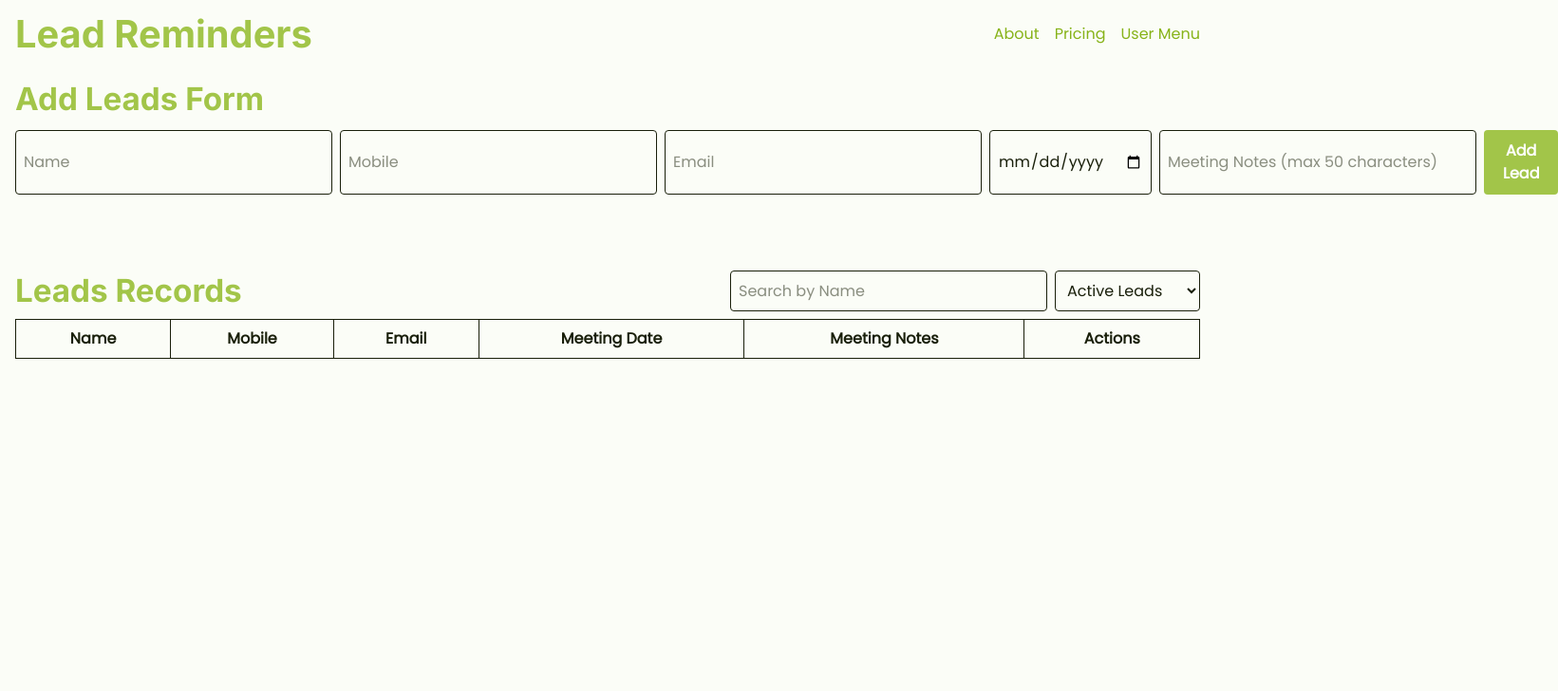
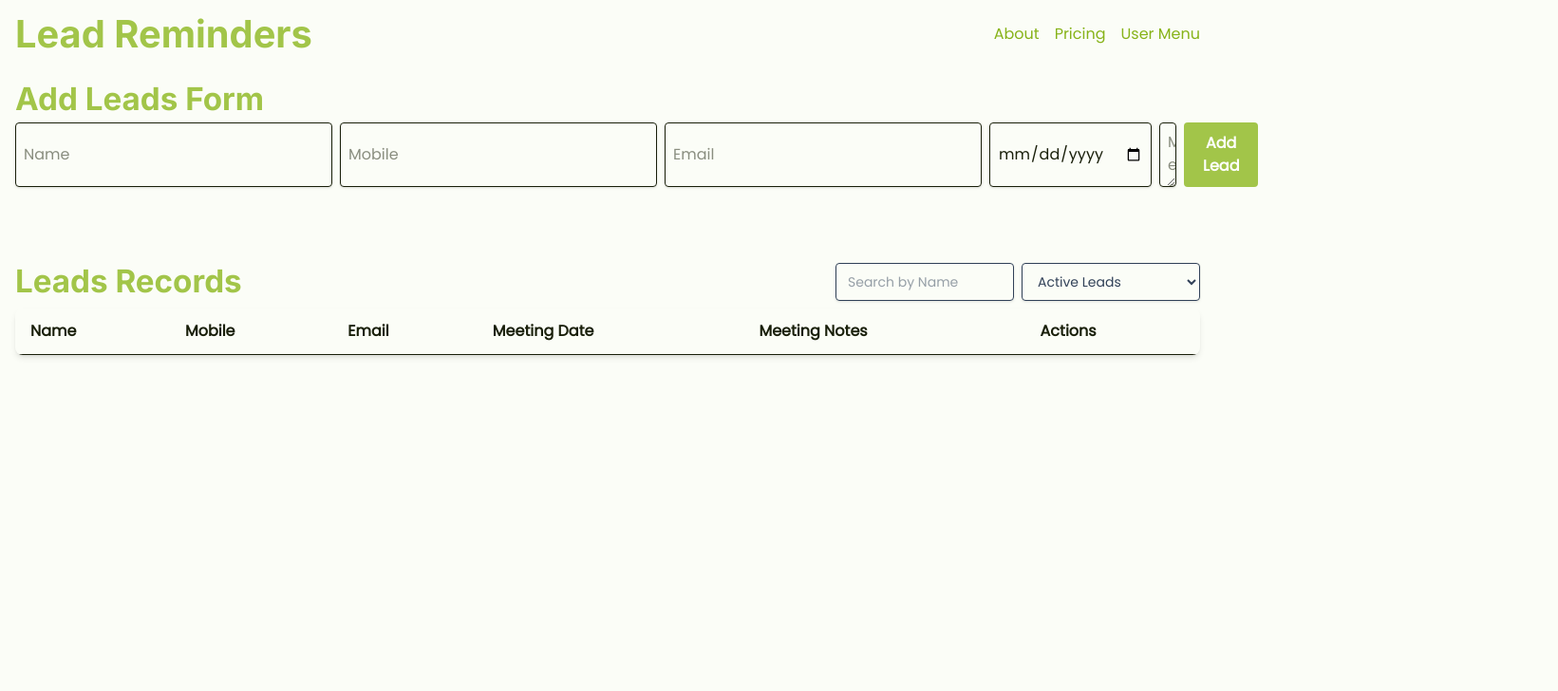
Before and after one commit to vaibhav-if/lead-reminder-frontend, a React (Vite) app: page / in a window 1280 px wide. Shown: the top 728 px of the page at 95% size, 1641 px wide, since content can reach past the window. Built offline with nearby package versions, Linux system fonts and the light colour scheme.

Commit message:
Style leads form and table, and minor changes in other forms

```diff
--- a/src/Footer.jsx
+++ b/src/Footer.jsx
@@ -1,7 +1,9 @@
 function Footer() {
   return (
     <footer className="text-center p-4">
-      &copy; {new Date().getFullYear()} Lead Reminders. All rights reserved.
+      <small>
+        &copy; {new Date().getFullYear()} Lead Reminders. All rights reserved.
+      </small>
     </footer>
   );
 }
--- a/src/Leads.jsx
+++ b/src/Leads.jsx
@@ -162,7 +162,8 @@ function Leads() {
 
   return (
     <div>
-      <h2 className="mb-4">Add Leads Form</h2>
+      <div class="w-full items-center">
+        <h2 className="mb-2">Add Leads Form</h2>
         <div className="flex flex-col md:flex-row gap-2">
           <input
             type="text"
@@ -170,7 +171,7 @@ function Leads() {
             placeholder="Name"
             value={newLead.name}
             onChange={handleChange}
-          className="border  p-2 rounded"
+            className="border p-2 rounded transition duration-300 ease shadow-sm focus:shadow-md focus:outline-none"
             required
           />
           <input
@@ -179,7 +180,7 @@ function Leads() {
             placeholder="Mobile"
             value={newLead.mobile}
             onChange={handleChange}
-          className="border  p-2 rounded"
+            className="border  p-2 rounded transition duration-300 ease shadow-sm focus:shadow-md focus:outline-none"
             required
           />
           <input
@@ -188,23 +189,24 @@ function Leads() {
             placeholder="Email"
             value={newLead.email}
             onChange={handleChange}
-          className="border  p-2 rounded"
+            className="border  p-2 rounded transition duration-300 ease shadow-sm focus:shadow-md focus:outline-none"
           />
           <input
             type="date"
             name="meeting_date"
             value={newLead.meeting_date}
             onChange={handleChange}
-          className="border  p-2 rounded"
+            className="border  p-2 rounded transition duration-300 ease shadow-sm focus:shadow-md focus:outline-none"
           />
-        <input
+          <textarea
             type="text"
             name="meeting_notes"
             placeholder="Meeting Notes (max 50 characters)"
             value={newLead.meeting_notes}
             onChange={handleChange}
             maxLength={50}
-          className="border  p-2 rounded"
+            className="border  p-2 rounded transition duration-300 ease shadow-sm focus:shadow-md focus:outline-none"
+            rows={1}
           />
           <button
             onClick={handleAddLead}
@@ -214,22 +216,27 @@ function Leads() {
           </button>
         </div>
         {errorMessage && <p className="error-message">{errorMessage}</p>}
+      </div>
 
-      {/* Search and Filter Section */}
-      <div className="mb-2 mt-20 flex justify-between items-center">
-        <h2 className="">Leads Records</h2>
-        <div className="flex gap-2">
+      {/* Table Section: Search and Filter Section */}
+      <div class="w-full flex justify-between items-center mb-2 mt-20">
+        <div>
+          <h2 class="">Leads Records</h2>
+        </div>
+        <div class="ml-3">
+          <div class="w-full max-w-sm min-w-[200px] relative">
+            <div class="relative flex gap-2">
               <input
                 type="text"
                 placeholder="Search by Name"
                 value={searchTerm}
                 onChange={(e) => setSearchTerm(e.target.value)}
-            className="border  p-2 rounded"
+                className="w-full pr-11 h-10 pl-3 py-2 bg-transparent  text-slate-700 text-sm border rounded transition duration-300 ease focus:outline-none shadow-sm focus:shadow-md"
               />
               <select
                 value={filterActive}
                 onChange={(e) => setFilterActive(e.target.value)}
-            className="border  p-2 rounded"
+                className="w-full pr-11 h-10 pl-3 py-2 bg-transparent  text-slate-700 text-sm border rounded transition duration-300 ease focus:outline-none shadow-sm focus:shadow-md"
               >
                 <option value="all">All Leads</option>
                 <option value="active">Active Leads</option>
@@ -237,16 +244,31 @@ function Leads() {
               </select>
             </div>
           </div>
+        </div>
+      </div>
 
-      <table className="min-w-full border ">
+      <div class="relative flex flex-col w-full h-full overflow-scroll shadow-md rounded-lg bg-clip-border">
+        <table class="w-full text-left table-auto min-w-max">
           <thead>
             <tr>
-            <th className="border px-4 py-2">Name</th>
-            <th className="border px-4 py-2">Mobile</th>
-            <th className="border px-4 py-2">Email</th>
-            <th className="border px-4 py-2">Meeting Date</th>
-            <th className="border px-4 py-2">Meeting Notes</th>
-            <th className="border px-4 py-2">Actions</th>
+              <th class="p-4 border-b">
+                <p class="block leading-none">Name</p>
+              </th>
+              <th class="p-4 border-b">
+                <p class="block leading-none">Mobile</p>
+              </th>
+              <th class="p-4 border-b">
+                <p class="block leading-none">Email</p>
+              </th>
+              <th class="p-4 border-b">
+                <p class="block leading-none">Meeting Date</p>
+              </th>
+              <th class="p-4 border-b">
+                <p class="block leading-none">Meeting Notes</p>
+              </th>
+              <th class="p-4 border-b">
+                <p class="block leading-none">Actions</p>
+              </th>
             </tr>
           </thead>
           <tbody>
@@ -254,37 +276,37 @@ function Leads() {
               <tr key={lead.id}>
                 {editIndex === index ? (
                   <>
-                  <td className="border px-4 py-2">
+                    <td className="p-4 border-b border-slate-200 py-5">
                       <input
                         type="text"
                         value={newLead.name}
                         onChange={(e) =>
                           setNewLead({ ...newLead, name: e.target.value })
                         }
-                      className="border  p-1 rounded"
+                        className=""
                       />
                     </td>
-                  <td className="border px-4 py-2">
+                    <td className="p-4 border-b border-slate-200 py-5">
                       <input
                         type="text"
                         value={newLead.mobile}
                         onChange={(e) =>
                           setNewLead({ ...newLead, mobile: e.target.value })
                         }
-                      className="border  p-1 rounded"
+                        className=""
                       />
                     </td>
-                  <td className="border px-4 py-2">
+                    <td className="p-4 border-b border-slate-200 py-5">
                       <input
                         type="email"
                         value={newLead.email}
                         onChange={(e) =>
                           setNewLead({ ...newLead, email: e.target.value })
                         }
-                      className="border  p-1 rounded"
+                        className=""
                       />
                     </td>
-                  <td className="border px-4 py-2">
+                    <td className="p-4 border-b border-slate-200 py-5">
                       <input
                         type="date"
                         value={newLead.meeting_date}
@@ -294,10 +316,10 @@ function Leads() {
                             meeting_date: e.target.value,
                           })
                         }
-                      className="border  p-1 rounded"
+                        className=""
                       />
                     </td>
-                  <td className="border px-4 py-2">
+                    <td className="p-4 border-b border-slate-200 py-5">
                       <input
                         type="text"
                         value={newLead.meeting_notes}
@@ -307,10 +329,10 @@ function Leads() {
                             meeting_notes: e.target.value,
                           })
                         }
-                      className="border  p-1 rounded"
+                        className=""
                       />
                     </td>
-                  <td className={`border px-4 py-2`}>
+                    <td className={`p-4 border-b border-slate-200 py-5`}>
                       <button
                         onClick={() => {
                           handleAddLead();
@@ -327,52 +349,52 @@ function Leads() {
                 ) : (
                   <>
                     <td
-                    className={`border px-4 py-2 ${
+                      className={`p-4 border-b border-slate-200 py-5 ${
                         lead.is_active ? "" : "line-through"
                       }`}
                     >
-                    {lead.name}
+                      <small class="">{lead.name}</small>
                     </td>
                     <td
-                    className={`border px-4 py-2 ${
+                      className={`p-4 border-b border-slate-200 py-5 ${
                         lead.is_active ? "" : "line-through"
                       }`}
                     >
-                    {lead.mobile}
+                      <small class="">{lead.mobile}</small>
                     </td>
                     <td
-                    className={`border px-4 py-2 ${
+                      className={`p-4 border-b border-slate-200 py-5 ${
                         lead.is_active ? "" : "line-through"
                       }`}
                     >
-                    {lead.email}
+                      <small class="">{lead.email}</small>
                     </td>
                     <td
-                    className={`border px-4 py-2 ${
+                      className={`p-4 border-b border-slate-200 py-5 ${
                         lead.is_active ? "" : "line-through"
                       }`}
                     >
-                    {lead.meeting_date}
+                      <small class="">{lead.meeting_date}</small>
                     </td>
                     <td
-                    className={`border px-4 py-2 ${
+                      className={`p-4 border-b border-slate-200 py-5 ${
                         lead.is_active ? "" : "line-through"
                       }`}
                     >
-                    {lead.meeting_notes}
+                      <small class="">{lead.meeting_notes}</small>
                     </td>
-                  <td className={`border px-4 py-2`}>
+                    <td className={`p-4 border-b border-slate-200 py-5`}>
                       {lead.is_active ? (
                         <>
                           <button
                             onClick={() => handleEditLead(index)}
-                          className="  p=1 rounded mr=1"
+                            className=""
                           >
                             Edit
                           </button>
                           <button
                             onClick={() => handleDeleteLead(lead.id)}
-                          className="  p=1 rounded"
+                            className=""
                           >
                             Deactivate
                           </button>
@@ -388,6 +410,7 @@ function Leads() {
           </tbody>
         </table>
       </div>
+    </div>
   );
 }
 
--- a/src/Login.jsx
+++ b/src/Login.jsx
@@ -120,7 +120,7 @@ function Login() {
                   }}
                   pattern="\d{10}"
                   maxLength={10}
-                  className={`block w-full rounded-md bg-white px-3 py-1.5 text-base  outline-1 -outline-offset-1 outline-gray-300 placeholder:text-primary focus:outline-2 focus:-outline-offset-2 focus:outline-accent sm:`}
+                  className={`block w-full rounded-md  px-3 py-1.5 text-base  outline-1 -outline-offset-1 outline-gray-300  focus:outline-2 focus:-outline-offset-2 focus:outline-accent sm:`}
                 />
                 {!mobilePattern.test(mobile) && mobile && (
                   <p className="text-sm text-primary mt-1">
@@ -151,7 +151,7 @@ function Login() {
                     }}
                     pattern="\d{6}"
                     maxLength={6}
-                    className={`block w-full rounded-md bg-white px-3 py-1.5 text-base  outline-1 -outline-offset-1 outline-gray-300 placeholder:text-primary focus:outline-2 focus:-outline-offset-2 focus:outline-accent sm:`}
+                    className={`block w-full rounded-md  px-3 py-1.5 text-base  outline-1 -outline-offset-1 outline-gray-300  focus:outline-2 focus:-outline-offset-2 focus:outline-accent sm:`}
                   />
                 </div>
               </div>
--- a/src/UserDetails.jsx
+++ b/src/UserDetails.jsx
@@ -62,7 +62,7 @@ function UserDetails() {
                   value={name}
                   onChange={(e) => setName(e.target.value)}
                   maxLength={25}
-                  className={`block w-full rounded-md bg-white px-3 py-1.5 text-base  outline-1 -outline-offset-1 outline-gray-300 placeholder:text-primary focus:outline-2 focus:-outline-offset-2 focus:outline-accent sm:`}
+                  className={`block w-full rounded-md  px-3 py-1.5 text-base  outline-1 -outline-offset-1 outline-gray-300  focus:outline-2 focus:-outline-offset-2 focus:outline-accent sm:`}
                 />
               </div>
             </div>
@@ -79,7 +79,7 @@ function UserDetails() {
                   placeholder="Enter Your Email ID"
                   value={email}
                   onChange={(e) => setEmail(e.target.value)}
-                  className={`block w-full rounded-md bg-white px-3 py-1.5 text-base  outline-1 -outline-offset-1 outline-gray-300 placeholder:text-primary focus:outline-2 focus:-outline-offset-2 focus:outline-accent sm:`}
+                  className={`block w-full rounded-md  px-3 py-1.5 text-base  outline-1 -outline-offset-1 outline-gray-300  focus:outline-2 focus:-outline-offset-2 focus:outline-accent sm:`}
                 />
               </div>
             </div>
@@ -93,10 +93,10 @@ function UserDetails() {
                   id="mobile"
                   name="mobile"
                   type="text"
-                  placeholder="Enter WhatsApp Mobile Number"
+                  placeholder="WhatsApp Mobile Number"
                   value={user.mobile}
                   readOnly
-                  className={`block w-full rounded-md bg-white px-3 py-1.5 text-base  outline-1 -outline-offset-1 outline-gray-300 placeholder:text-primary focus:outline-2 focus:-outline-offset-2 focus:outline-accent sm:`}
+                  className={`block w-full rounded-md px-3 py-1.5 text-base  cursor-not-allowed`}
                 />
               </div>
             </div>
```
Lines whose indentation alone changed are shown as unchanged.
